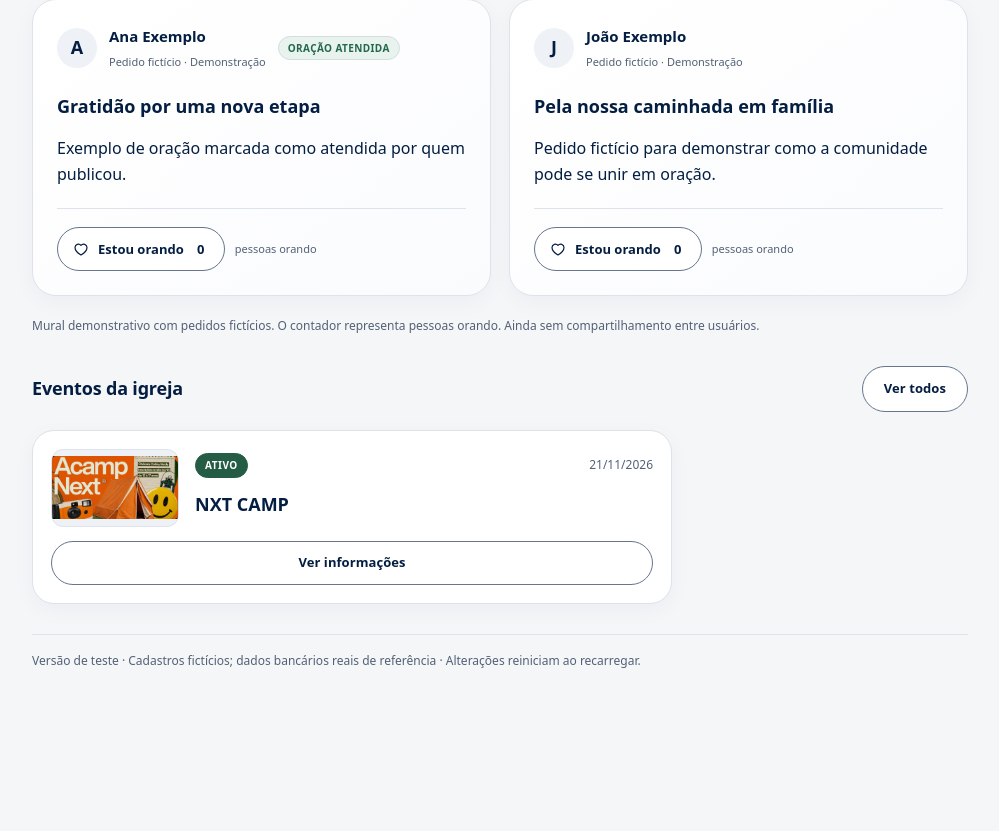
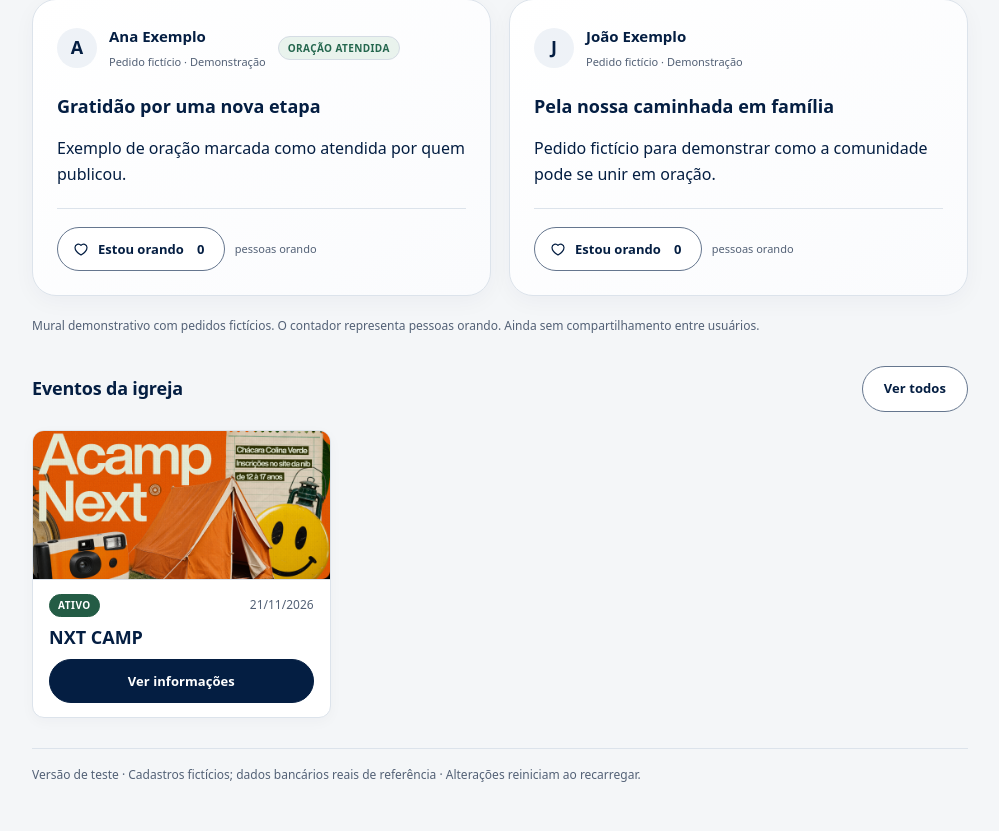
Before and after one commit to hiltonferreira/novaigrejabatista, a PHP site: page /aplicativo/index.html in a window 1280 px wide. Shown: the part 1844-2675 px from the top of the page, without its empty margins (259-1258 px from the left). Before the commit the page ends 2512 px from the top, so only its background shows below. Run offline with PHP 8.4, Linux system fonts and the light colour scheme.

Commit message:
Restaura card vertical original de eventos com conteúdo mais baixo

```diff
--- a/aplicativo/app.css
+++ b/aplicativo/app.css
@@ -498,19 +498,20 @@ html{scrollbar-gutter:stable}
 #nib-proposta .daily-verse cite{color:#435d7b;font-size:13px;margin-top:16px}
 @media(max-width:820px){#nib-proposta .daily-verse{padding:22px}#nib-proposta .daily-verse blockquote{font-size:21px;line-height:1.55}#nib-proposta .bottom-bar a>span:last-child{font-size:11px;line-height:1.3}}
 @media(prefers-reduced-transparency:reduce){#nib-proposta .daily-verse{background:#e5eefb;backdrop-filter:none;-webkit-backdrop-filter:none}}
-/* Evento compacto: banner inteiro, hierarquia clara e ação em linha própria. */
-#nib-proposta .home-events{grid-template-columns:1fr;max-width:640px}
-#nib-proposta .home-events .event{display:grid;grid-template-columns:clamp(88px,30%,128px) minmax(0,1fr);grid-template-rows:auto auto auto;align-items:center;gap:10px 16px;padding:18px;background:#fff;border:1px solid #dce3eb;border-radius:22px;box-shadow:0 6px 22px #041e420a}
-#nib-proposta .home-events .event-cover{grid-column:1;grid-row:1/3;align-self:stretch;display:flex;align-items:center;justify-content:center;width:100%;height:auto;max-height:none;aspect-ratio:auto;min-height:78px;padding:0;background:#eef2f7;border:1px solid #dce3eb;border-radius:12px;overflow:hidden}
-#nib-proposta .home-events .event-cover img{display:block;object-fit:contain;width:100%;height:auto;aspect-ratio:2/1;max-height:none;border-radius:0}
-#nib-proposta .home-events .event-content{display:contents;padding:0}
-#nib-proposta .home-events .event-top{grid-column:2;grid-row:1;display:flex;align-items:center;justify-content:space-between;gap:8px;flex-wrap:wrap;margin:0}
-#nib-proposta .home-events h3{grid-column:2;grid-row:2;font-size:18px;line-height:1.4;margin:0;align-self:start}
+/* Card original do painel: banner acima, conteúdo abaixo, com menos espaço vertical. */
+#nib-proposta .home-events{grid-template-columns:repeat(3,minmax(0,1fr));max-width:none;gap:20px}
+#nib-proposta .home-events .event{display:flex;flex-direction:column;align-items:stretch;gap:0;padding:0;background:#fff;border:1px solid #dce3eb;border-radius:12px;overflow:hidden;box-shadow:0 4px 14px #041e4208}
+#nib-proposta .home-events .event-cover{display:block;align-self:auto;width:100%;height:auto;max-height:none;min-height:0;aspect-ratio:auto;padding:0;background:transparent;border:0;border-bottom:1px solid #dce3eb;border-radius:0;overflow:hidden}
+#nib-proposta .home-events .event-cover img{display:block;width:100%;height:auto;aspect-ratio:auto;object-fit:contain;max-height:none;border-radius:0}
+#nib-proposta .home-events .event-content{display:flex;flex-direction:column;gap:8px;padding:14px 16px}
+#nib-proposta .home-events .event-top{display:flex;align-items:center;justify-content:space-between;gap:8px;flex-wrap:wrap;margin:0}
+#nib-proposta .home-events h3{font-size:18px;line-height:1.35;margin:0}
 #nib-proposta .home-events .event-date{font-size:12px;line-height:1.4;white-space:nowrap}
-#nib-proposta .home-events .tag{font-size:10px;padding:5px 9px;line-height:1.3}
-#nib-proposta main .home-events .event .button{grid-column:1/-1;grid-row:3;width:100%;margin:4px 0 0;min-height:44px;padding:11px 16px;box-shadow:none;border:1px solid #65768e;background:#fff;color:#041e42}
-@media(hover:hover){#nib-proposta main .home-events .event .button:hover{background:#041e42;color:#fff;border-color:#041e42}}
-@media(max-width:350px){#nib-proposta .home-events .event{padding:16px;column-gap:12px}#nib-proposta .home-events h3{font-size:17px}}
+#nib-proposta .home-events .tag{font-size:10px;padding:4px 8px;line-height:1.3}
+#nib-proposta main .home-events .event .button{width:100%;margin:2px 0 0;min-height:44px;padding:10px 16px;box-shadow:none;border:1px solid #041e42;background:#041e42;color:#fff}
+@media(min-width:821px) and (max-width:1150px){#nib-proposta .home-events{grid-template-columns:repeat(2,minmax(0,1fr))}}
+@media(max-width:820px){#nib-proposta .home-events{grid-template-columns:1fr;max-width:420px}}
+@media(hover:hover){#nib-proposta main .home-events .event .button:hover{background:#12385f;color:#fff;border-color:#12385f}}
 
 /* Uma só experiência de oração; referência bíblica alinhada à direita. */
 #nib-proposta .daily-verse cite{text-align:right}
```
Also changed, not shown: docs/APLICATIVO-COERENCIA-VISUAL-2026-11-01.md (+6 -0 lines).
